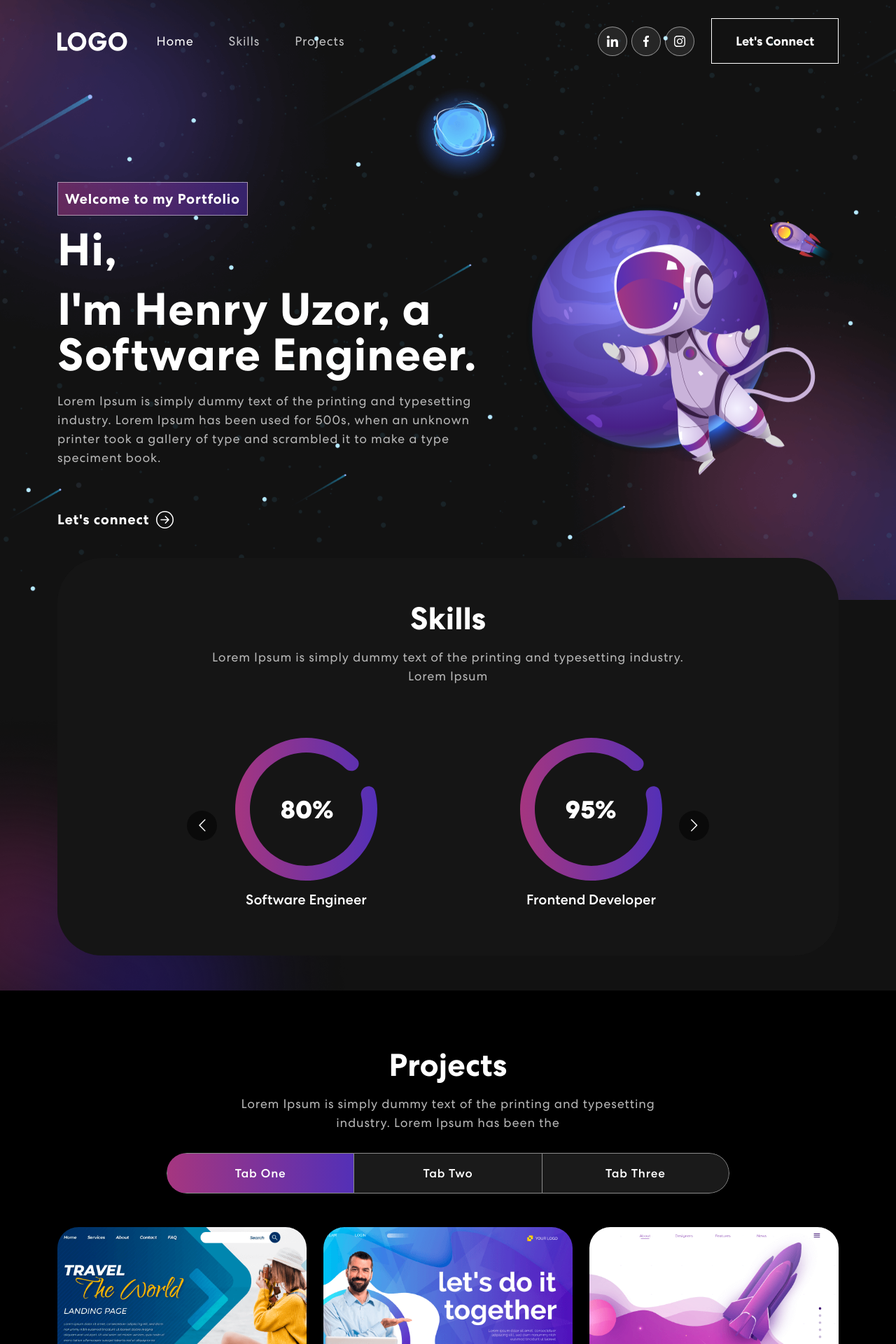
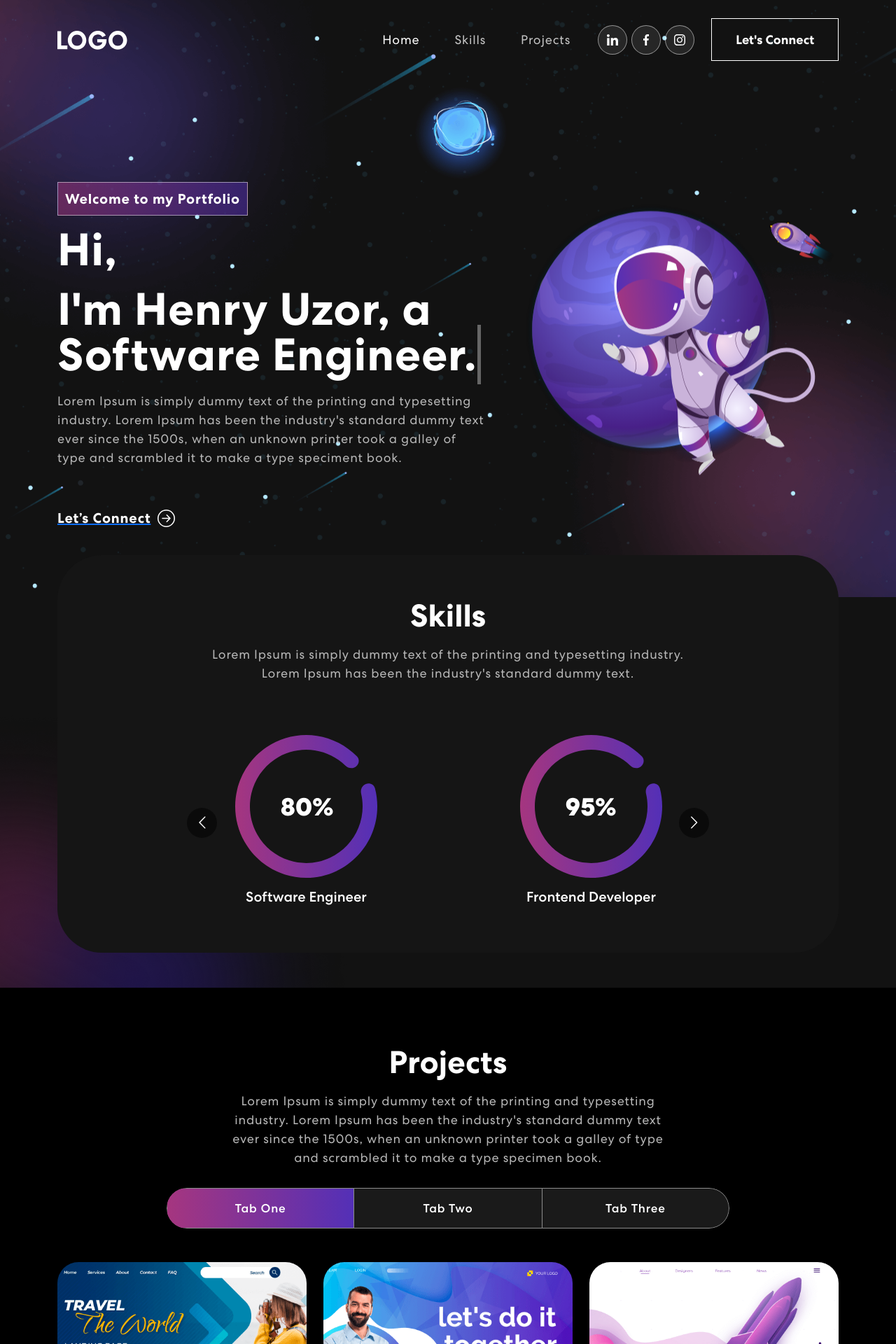
Before and after one commit to Sandiego17/my-react-portfolio, a React (Create React App) app: page / in a window 1280 px wide. Shown: the top 1920 px of the page at 70% size. Built offline with nearby package versions, Linux system fonts and the light colour scheme.

Commit message:
fix: all conflicts to new changes and updates fixed

```diff
--- a/src/App.css
+++ b/src/App.css
@@ -332,7 +332,7 @@ nav.navbar .navbar-toggler[aria-expanded="true"] .navbar-toggler-icon {
     }
 }
 
-.txt-rotate > .wrap {
+.wrap {
   border-right: 0.08em solid #666;
 }
 
--- a/src/App.js
+++ b/src/App.js
@@ -1,4 +1,3 @@
-import logo from './logo.svg';
 import './App.css';
 import { NavBar } from './components/NavBar';
 import 'bootstrap/dist/css/bootstrap.min.css';
--- a/src/components/Banner.js
+++ b/src/components/Banner.js
@@ -16,9 +16,9 @@ export const Banner = () => {
   useEffect(() => {
     let ticker = setInterval(() => {
       tick();
-    }, delta)
+    }, delta);
 
-    return () => { clearInterval(ticker)};
+    return () => { clearInterval(ticker) };
   }, [text])
 
   const tick = () => {
@@ -29,7 +29,7 @@ export const Banner = () => {
     setText(updatedText);
 
     if (isDeleting) {
-      setDelta(prevDelta => prevDelta / 2)
+      setDelta(prevDelta => prevDelta / 2);
     }
 
     if (!isDeleting && updatedText === fullText) {
@@ -53,17 +53,22 @@ export const Banner = () => {
                   <span className="tagline">Welcome to my Portfolio</span>
                   <h1>Hi,</h1>
                   <h1>{`I'm Henry Uzor, a `}<span className="wrap">{text}</span></h1>
-                  <p>Lorem Ipsum is simply dummy text of the printing and typesetting industry. Lorem Ipsum has been used for 500s, when an unknown printer took a gallery of type and scrambled it to make a type speciment book.</p>
-                  <button onClick={() => console.log('connect')}>Let's connect <ArrowRightCircle size={25}/></button>
+                  <p>Lorem Ipsum is simply dummy text of the printing and typesetting industry. Lorem Ipsum has been the industry's standard dummy text ever since the 1500s, when an unknown printer took a galley of type and scrambled it to make a type speciment book.</p>
+                  <a href="#connect"><button>Let’s Connect <ArrowRightCircle size={25}/></button></a>
                 </div>
               }
             </TrackVisibility>
           </Col>
           <Col xs={12} md={6} xl={5}>
-            <img src={headerImage} alt="Header img" />
+            <TrackVisibility>
+              {({ isVisible }) =>
+                <div className={isVisible ? "animate__animated animate__zoomIn" : ""}>
+                  <img src={headerImage} alt="Header img" />
+                </div>}
+            </TrackVisibility>
           </Col>
         </Row>
       </Container>
     </section>
-  )
+  );
 }
--- a/src/components/MailchimpForm.js
+++ b/src/components/MailchimpForm.js
@@ -2,7 +2,7 @@ import MailchimpSubscribe from "react-mailchimp-subscribe";
 import { Newsletter } from "./Newsletter";
 
 export const MailchimpForm = () => {
-  const postUrl = `${process.env.REACT_APP_MAILCHIMP_URL}?u=${process.env.REACT_APP_MAILCHIMP_U}$id=${process.env.REACT_APP_MAILCHIMP_ID}`
+  const postUrl = `${process.env.REACT_APP_MAILCHIMP_URL}?u=${process.env.REACT_APP_MAILCHIMP_U}&id=${process.env.REACT_APP_MAILCHIMP_ID}`;
 
   return (
     <>
@@ -13,9 +13,9 @@ export const MailchimpForm = () => {
             status={status}
             message={message}
             onValidated={formData => subscribe(formData)}
-          />
+            />
         )}
         />
     </>
-  )
+  );
 }
--- a/src/components/NavBar.js
+++ b/src/components/NavBar.js
@@ -1,13 +1,11 @@
-import { useEffect, useState } from 'react';
-// import Container from 'react-bootstrap/Container';
-// import Nav from 'react-bootstrap/Nav';
-// import Navbar from 'react-bootstrap/Navbar';
-// import NavDropdown from 'react-bootstrap/NavDropdown';
-import { Navbar, Container, Nav, NavDropdown } from 'react-bootstrap';
+import { useState, useEffect } from "react";
+import { Navbar, Container, Nav } from "react-bootstrap";
 import logo from '../assets/images/logo.svg';
 import navIcon1 from '../assets/images/nav-icon1.svg';
 import navIcon2 from '../assets/images/nav-icon2.svg';
 import navIcon3 from '../assets/images/nav-icon3.svg';
+import { HashLink } from 'react-router-hash-link';
+import { BrowserRouter as Router } from "react-router-dom";
 
 export const NavBar = () => {
   const [activeLink, setActiveLink] = useState('home');
@@ -32,39 +30,34 @@ export const NavBar = () => {
   }
 
   return (
-    <Navbar expand="lg" className={scrolled ? "scrolled" : ""}>
+  <Router>
+    <Navbar expand="md" className={scrolled ? "scrolled" : ""}>
       <Container>
         <Navbar.Brand href="#home">
-          <img src={logo} alt='Logo' />
+          <img src={logo} alt="Logo" />
         </Navbar.Brand>
         <Navbar.Toggle aria-controls="basic-navbar-nav">
-          <span className='navbar-toggler-icon'></span>
+          <span className="navbar-toggler-icon"></span>
         </Navbar.Toggle>
         <Navbar.Collapse id="basic-navbar-nav">
-          <Nav className="me-auto">
+          <Nav className="ms-auto">
             <Nav.Link href="#home" className={activeLink === 'home' ? 'active navbar-link' : 'navbar-link'} onClick={() => onUpdateActiveLink('home')}>Home</Nav.Link>
             <Nav.Link href="#skills" className={activeLink === 'skills' ? 'active navbar-link' : 'navbar-link'} onClick={() => onUpdateActiveLink('skills')}>Skills</Nav.Link>
             <Nav.Link href="#projects" className={activeLink === 'projects' ? 'active navbar-link' : 'navbar-link'} onClick={() => onUpdateActiveLink('projects')}>Projects</Nav.Link>
-            {/* <NavDropdown title="Dropdown" id="basic-nav-dropdown">
-              <NavDropdown.Item href="#action/3.1">Action</NavDropdown.Item>
-              <NavDropdown.Item href="#action/3.2">Another action</NavDropdown.Item>
-              <NavDropdown.Item href="#action/3.3">Something</NavDropdown.Item>
-              <NavDropdown.Divider />
-              <NavDropdown.Item href="#action/3.4">Separated link</NavDropdown.Item>
-            </NavDropdown> */}
           </Nav>
           <span className="navbar-text">
             <div className="social-icon">
-              <a href="#"><img src={navIcon1} alt='' /></a>
-              <a href="#"><img src={navIcon2} alt='' /></a>
-              <a href="#"><img src={navIcon3} alt='' /></a>
+              <a href="#"><img src={navIcon1} alt="social" /></a>
+              <a href="#"><img src={navIcon2} alt="social" /></a>
+              <a href="#"><img src={navIcon3} alt="social" /></a>
             </div>
-            <button className="vvd" onClick={() => console.log('connect')}>
-              <span>Let's Connect</span>
-            </button>
+            <HashLink to='#connect'>
+              <button className="vvd"><span>Let's Connect</span></button>
+            </HashLink>
           </span>
         </Navbar.Collapse>
       </Container>
     </Navbar>
+  </Router>
   );
 }
--- a/src/components/ProjectCard.js
+++ b/src/components/ProjectCard.js
@@ -1,8 +1,8 @@
 import { Col } from "react-bootstrap";
 
-export const ProjectCard = ({title, description, imgUrl}) => {
+export const ProjectCard = ({ title, description, imgUrl }) => {
   return (
-    <Col sm={6} md={4}>
+    <Col size={12} sm={6} md={4}>
       <div className="proj-imgbx">
         <img src={imgUrl} />
         <div className="proj-txtx">
@@ -11,5 +11,5 @@ export const ProjectCard = ({title, description, imgUrl}) => {
         </div>
       </div>
     </Col>
-  )
+  );
 }
--- a/src/components/Projects.js
+++ b/src/components/Projects.js
@@ -48,12 +48,12 @@ export const Projects = () => {
     <section className="project" id="projects">
       <Container>
         <Row>
-          <Col>
+          <Col size={12}>
             <TrackVisibility>
               {({ isVisible }) =>
                 <div className={isVisible ? "animate__animated animate__bounce" : ""}>
                   <h2>Projects</h2>
-                  <p>Lorem Ipsum is simply dummy text of the printing and typesetting industry. Lorem Ipsum has been the</p>
+                  <p>Lorem Ipsum is simply dummy text of the printing and typesetting industry. Lorem Ipsum has been the industry's standard dummy text ever since the 1500s, when an unknown printer took a galley of type and scrambled it to make a type specimen book.</p>
                 </div>
               }
             </TrackVisibility>
@@ -71,7 +71,12 @@ export const Projects = () => {
               </Nav>
               <TabContent>
                 <TabPane eventKey="first">
-                  <Row>
+                  <TrackVisibility>
+                    {({ isVisible }) =>
+
+                      // This animation is not working yet. Try to fix it later
+
+                      <Row id="slideInUp" className={isVisible ? "animate__animated animate__slideInUp" : ""}>
                         {
                           projects.map((project, index) => {
                             return (
@@ -80,9 +85,15 @@ export const Projects = () => {
                           })
                         }
                       </Row>
+                    }
+                  </TrackVisibility>
                 </TabPane>
-                <TabPane eventKey="second">Second tab</TabPane>
-                <TabPane eventKey="third">Third tab</TabPane>
+                <TabPane eventKey="second">
+                  <p>Lorem ipsum dolor sit amet consectetur adipisicing elit. Cumque quam, quod neque provident velit, rem explicabo excepturi id illo molestiae blanditiis, eligendi dicta officiis asperiores delectus quasi inventore debitis quo.</p>
+                </TabPane>
+                <TabPane eventKey="third">
+                  <p>Lorem ipsum dolor sit amet consectetur adipisicing elit. Cumque quam, quod neque provident velit, rem explicabo excepturi id illo molestiae blanditiis, eligendi dicta officiis asperiores delectus quasi inventore debitis quo.</p>
+                </TabPane>
               </TabContent>
             </TabContainer>
           </Col>
@@ -90,5 +101,5 @@ export const Projects = () => {
       </Container>
       <img src={colorSharp2} className="background-image-right" alt='Bg-img-projects' />
     </section>
-  )
+  );
 }
--- a/src/components/Skills.js
+++ b/src/components/Skills.js
@@ -27,27 +27,27 @@ export const Skills = () => {
   };
 
   return (
-    <section className='skill' id='skills'>
+    <section className="skill" id="skills">
       <Container>
         <Row>
           <Col>
-            <div className='skill-bx'>
+            <div className="skill-bx">
               <h2>Skills</h2>
-              <p>Lorem Ipsum is simply dummy text of the printing and typesetting industry.<br></br> Lorem Ipsum</p>
-              <Carousel responsive={responsive} infinite={true} className='skill-slider'>
-                <div className='item'>
+              <p>Lorem Ipsum is simply dummy text of the printing and typesetting industry.<br></br> Lorem Ipsum has been the industry's standard dummy text.</p>
+              <Carousel responsive={responsive} infinite={true} className="skill-slider">
+                <div className="item">
                   <img src={meter2} alt='skill-img' />
                   <h5>Software Engineer</h5>
                 </div>
-                <div className='item'>
+                <div className="item">
                   <img src={meter1} alt='skill-img' />
                   <h5>Frontend Developer</h5>
                 </div>
-                <div className='item'>
+                <div className="item">
                   <img src={meter3} alt='skill-img' />
                   <h5>Web Developer</h5>
                 </div>
-                <div className='item'>
+                <div className="item">
                   <img src={meter3} alt='skill-img' />
                   <h5>Frontend Web Developer</h5>
                 </div>
@@ -58,5 +58,5 @@ export const Skills = () => {
       </Container>
       <img src={colorSharp} className='background-image-left' alt='Bg-img-skills' />
     </section>
-  )
+  );
 }
```
Also changed, not shown: src/components/Contact.js (+27 -15 lines), src/components/Footer.js (+8 -8 lines), src/components/Newsletter.js (+5 -5 lines). Lines whose indentation alone changed are shown as unchanged.
